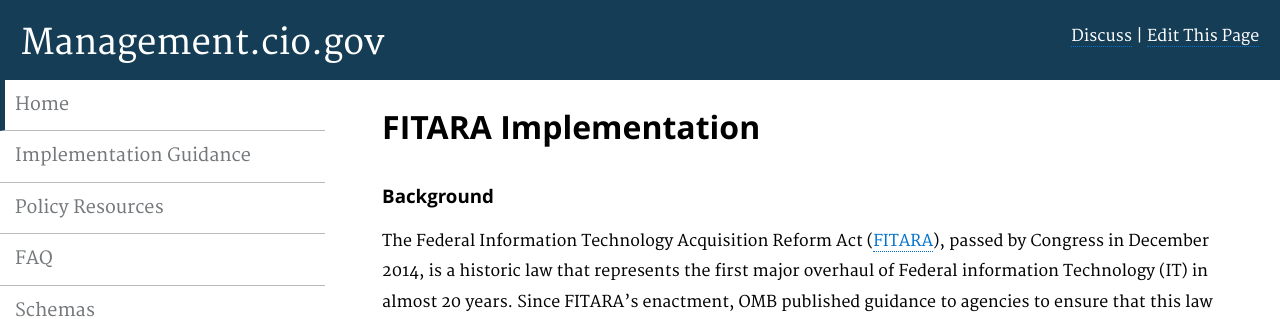
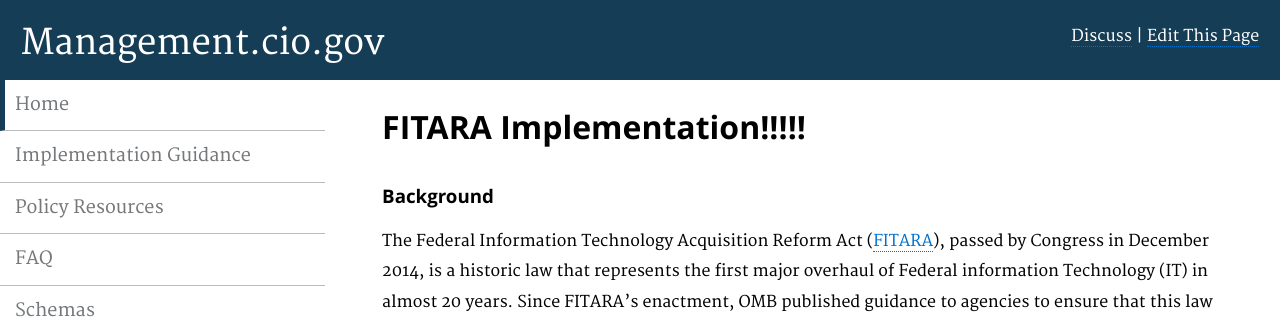
Before and after one commit to WhiteHouse/CIOmanagement, a Jekyll site: the page built from pages/index.md, in a window 1280 px wide and 1206 px high. Shown: the top 319 px of the window. Built offline with Jekyll 4.4.1, drawn with Linux system fonts in a browser that asks for light colours; Markdown is read by kramdown in place of the engine named in the settings.

Commit message:
made the title more awesome

```diff
--- a/pages/index.md
+++ b/pages/index.md
@@ -4,7 +4,7 @@ title: Overview
 permalink: /
 description: FITARA Draft site
 ---
-# FITARA Implementation
+# FITARA Implementation!!!!!
 
 ### Background
 
```
